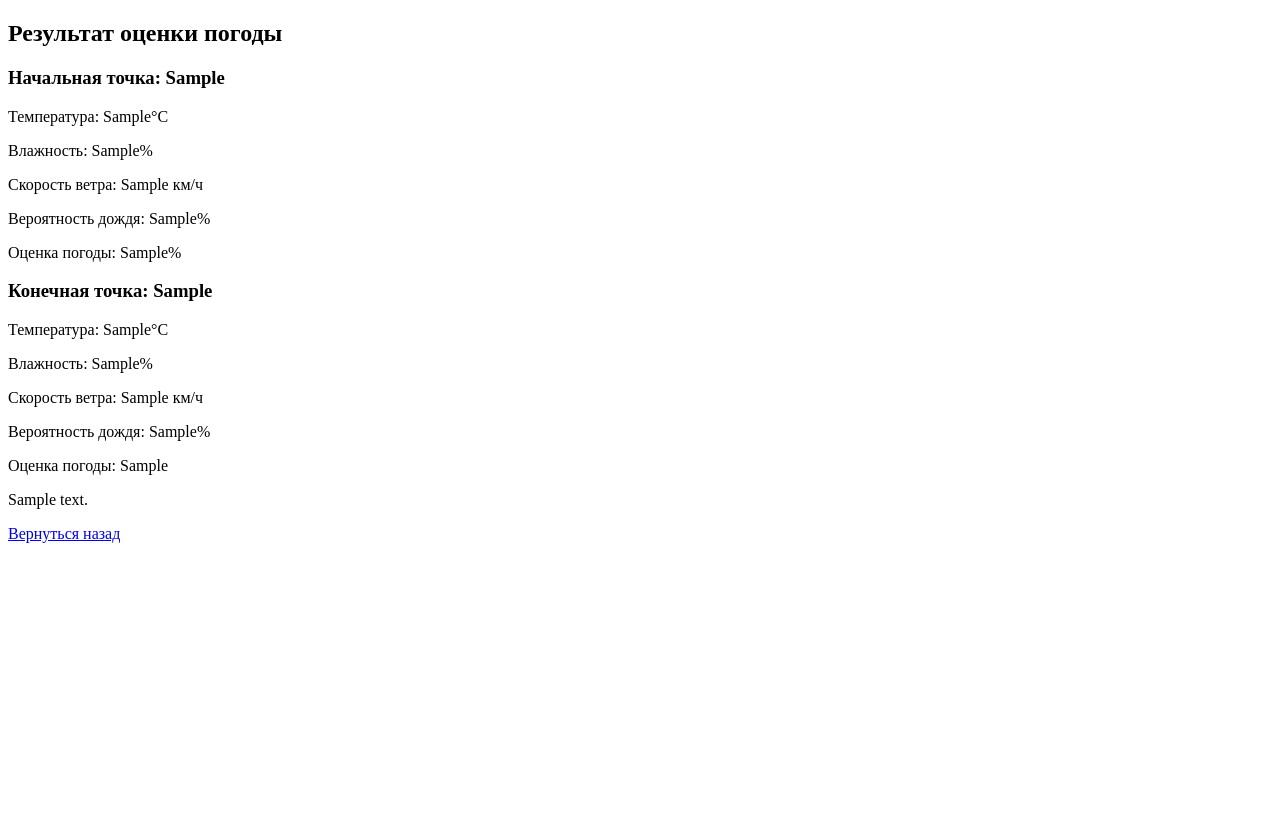
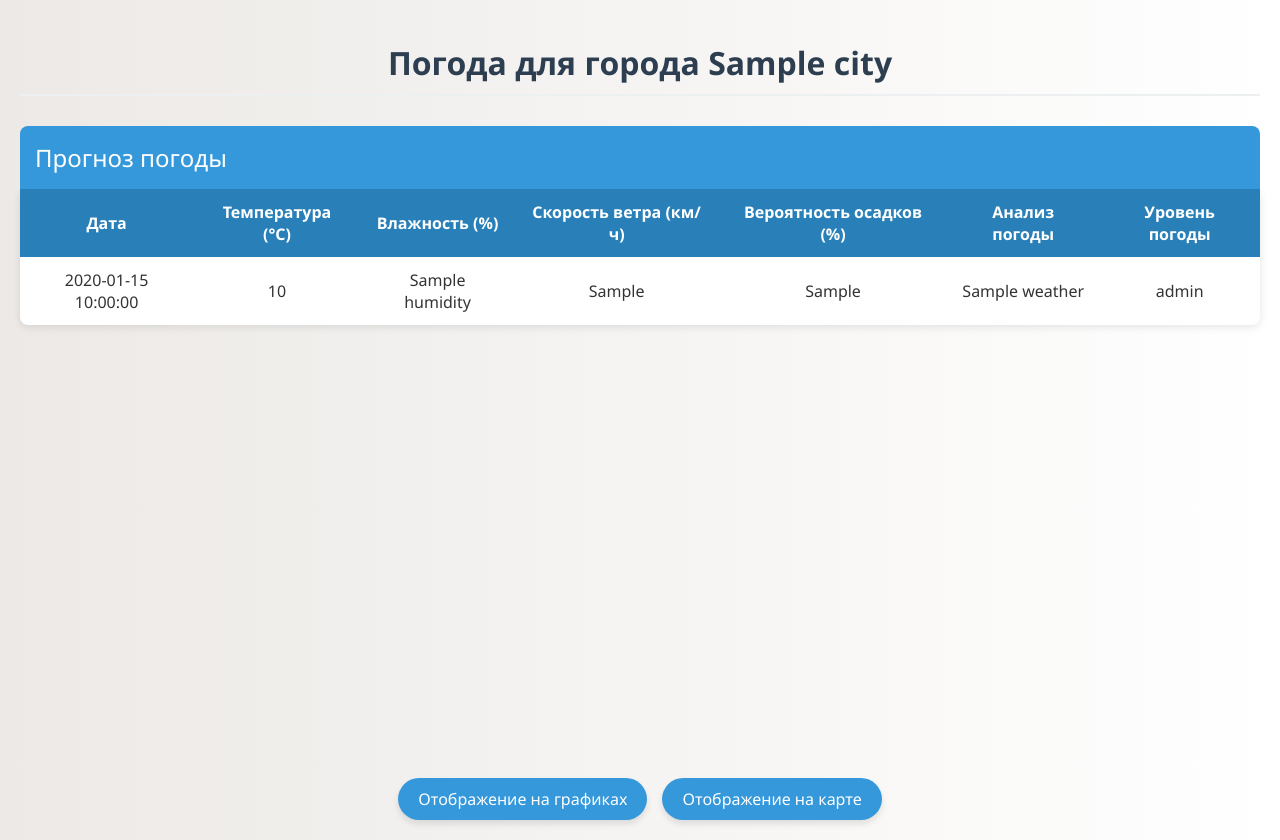
Before and after one commit to Gkoldun/project_weather_api, a Flask app: template templates/result.html in a window 1280 px wide. Before the commit the page ends 543 px from the top, so only its background shows below. Run offline with Flask 3, Linux system fonts and the light colour scheme; the template is opened without the code that fills it: most values are stand-ins (such as "Sample title", 1, 10 or a date in 2020); parts of the project's set-up code (start-up, migrations or seed data) failed here and were passed over.

Commit message:
сделал 3 проект (финальная версия)

```diff
--- a/app.py
+++ b/app.py
@@ -1,135 +1,235 @@
+from flask import Flask, request, render_template
+import plotly.graph_objs as go
+from dash import Dash, dcc, html, Input, Output
+import pandas as pd
 import requests
-from flask import Flask, render_template, request, redirect, url_for, flash
-ъ
-app = Flask(__name__)
-class AccuWeatherClient:
+
+
+class WeatherService:
+    API_URL_CITY_SEARCH = 'http://dataservice.accuweather.com/locations/v1/cities/search'
+    API_URL_WEATHER_1DAY = 'http://dataservice.accuweather.com/forecasts/v1/daily/1day/'
+    API_URL_WEATHER_5DAY = 'http://dataservice.accuweather.com/forecasts/v1/daily/5day/'
+
     def __init__(self, api_key):
         self.api_key = api_key
-        self.base_url = "https://dataservice.accuweather.com"
 
-    def get_location_key(self, city_name):
-        url = f"{self.base_url}/locations/v1/cities/search"
-        params = {
-            'apikey': self.api_key,
-            'q': city_name,
-            'language': 'ru-ru',
-            'details': 'false',
-            'offset': '0'
+    def get_coordinates(self, city):
+        try:
+            params = {'apikey': self.api_key, 'q': city}
+            response = requests.get(self.API_URL_CITY_SEARCH, params=params)
+            response.raise_for_status()
+            return (response.json()[0]['GeoPosition']['Latitude'], response.json()[0]['GeoPosition']['Longitude'])
+        except requests.exceptions.RequestException as e:
+            raise Exception(f"Ошибка при получении координат: {e}")
+
+    def get_city_code(self, city):
+        try:
+            params = {'apikey': self.api_key, 'q': city}
+            response = requests.get(self.API_URL_CITY_SEARCH, params=params)
+            response.raise_for_status()
+            return response.json()[0]['Key']
+        except requests.exceptions.RequestException as e:
+            raise Exception(f"Ошибка при получении кода города: {e}")
+
+    def fetch_weather(self, city_code, forecast_days):
+        try:
+            if forecast_days == '1day':
+                return self._get_daily_weather(city_code)
+            elif forecast_days in ['3day', '5day']:
+                return self._get_weekly_weather(city_code, forecast_days)
+        except requests.exceptions.RequestException as e:
+            raise Exception(f"Ошибка при получении погоды: {e}")
+
+    def _get_daily_weather(self, city_code):
+        params = {'apikey': self.api_key, 'details': 'true', 'metric': 'true'}
+        response = requests.get(self.API_URL_WEATHER_1DAY + city_code, params=params)
+        response.raise_for_status()
+        weather_data = response.json()['DailyForecasts'][0]
+        return {
+            'date': weather_data['Date'][:10],
+            'temp': weather_data['RealFeelTemperatureShade']['Minimum']['Value'],
+            'humidity': weather_data['Day']['RelativeHumidity']['Average'],
+            'wind_speed': weather_data['Day']['Wind']['Speed']['Value'],
+            'precipitation_probability': weather_data['Day']['PrecipitationProbability']
         }
-        response = requests.get(url, params=params)
-        if response.status_code == 200:
-            data = response.json()
-            if data:
-                location_key = data[0]['Key']
-                return location_key
-            else:
-                raise Exception(f"Город '{city_name}' не найден.")
+
+    def _get_weekly_weather(self, city_code, forecast_days):
+        params = {'apikey': self.api_key, 'details': 'true', 'metric': 'true'}
+        response = requests.get(self.API_URL_WEATHER_5DAY + city_code, params=params)
+        response.raise_for_status()
+        weather_list = []
+        days_count = 5 if forecast_days == '5day' else 3
+
+        for day in range(days_count):
+            weather_data = response.json()['DailyForecasts'][day]
+            weather_list.append({
+                'date': weather_data['Date'][:10],
+                'temp': weather_data['RealFeelTemperatureShade']['Minimum']['Value'],
+                'humidity': weather_data['Day']['RelativeHumidity']['Average'],
+                'wind_speed': weather_data['Day']['Wind']['Speed']['Value'],
+                'precipitation_probability': weather_data['Day']['PrecipitationProbability']
+            })
+        return weather_list
+
+    def assess_weather(self, temperature, humidity, wind_speed, rain_probability):
+        assessment = [
+            ("на улицу лучше не выходить, там слишком холодно", temperature <= -40),
+            ("там реальный шторм, если весишь мало, то вероятнее всего летать будешь", wind_speed >= 75),
+            ("идеальная погода, надо на улицу", 11 <= wind_speed < 30 and 15 < temperature < 25 and rain_probability < 30),
+            ("выходи жарить яичницу, только сам не зажарься", temperature > 40 and rain_probability < 30),
+            ("жарко, но может пойдет дождь и будет кайф", temperature > 40 and 30 <= rain_probability <= 75),
+            ("убирай яичницу, сейчас лить будет", temperature > 40 and rain_probability > 75),
+            ("холодновато, оденься потеплее и возьми зонт на всякий", 0 <= temperature <= 15 and wind_speed <= 20 and rain_probability > 50),
+            ("холодновато, возьми еще кофту, зонт оставь дома", 0 <= temperature <= 15 and wind_speed <= 20),
+            ("фу, холодно и ветрено, я бы дома ботал лучше", 0 <= temperature <= 15 and wind_speed > 20),
+            ("лети на улицу, я бы остался дома", temperature < 0 and rain_probability > 70),
+            ("ветер холодно, в общем, оставайся дома", temperature < 0 and wind_speed >= 40),
+            ("так-то пойдет, но холодно", temperature < 0),
+            ("кайфовый дождик", 15 < temperature <= 40 and rain_probability > 55 and wind_speed <= 20),
+            ("ветренный не кайфовый дождик", 15 < temperature <= 40 and rain_probability > 55),
+            ("кайфовый ветер", 15 < temperature <= 40 and rain_probability <= 55 and wind_speed <= 20),
+            ("не кайфовый ветер", 15 < temperature <= 40 and wind_speed > 20),
+            ("кхм, не уверен, что могу дать точные рекомендации на счет этой погоды", True)
+        ]
+
+        for message, condition in assessment:
+            if condition:
+                return message
+
+app = Flask(__name__)
+city_weather_data = {}
+forecast_days = ''
+dash_app = Dash(__name__, server=app, url_base_pathname='/plot/')
+dash_app_map = Dash(__name__, server=app, url_base_pathname='/map/')
+
+API_KEY = 'hbzGw1Dn3qAKYBY3ESzXANo3UfP241dM'
+weather_service = WeatherService(api_key=API_KEY)
+
+dash_app.layout = html.Div([
+    dcc.Dropdown(id='weather_metric',
+                 options=[{'label': 'Температура', 'value': 'temp'},
+                          {'label': 'Скорость ветра', 'value': 'wind_speed'},
+                          {'label': 'Влажность', 'value': 'humidity'},
+                          {'label': 'Вероятность осадков', 'value': 'precipitation_probability'}],
+                 value='temp'),
+    dcc.Graph(id='weather_graph')
+])
+
+dash_app_map.layout = html.Div([
+    dcc.Graph(id='temperature_map')
+])
+
+@dash_app.callback(Output('weather_graph', 'figure'), Input('weather_metric', 'value'))
+def update_graph(selected_metric):
+    figure = go.Figure()
+    metric_translation = {
+        'temp': 'Температура',
+        'wind_speed': 'Скорость ветра',
+        'humidity': 'Влажность',
+        'precipitation_probability': 'Вероятность осадков'
+    }
+    global city_weather_data, forecast_days
+
+    for city, weather_info in city_weather_data.items():
+        if forecast_days == '1day':
+            figure.add_trace(go.Bar(
+                x=[city],
+                y=[weather_info[0][selected_metric]],
+                name=f'{metric_translation[selected_metric]} в {city}'
+            ))
         else:
-            raise Exception(f"Ошибка при поиске города '{city_name}': {response.status_code} - {response.text}")
+            figure.add_trace(go.Scatter(
+                x=[info['date'] for info in weather_info],
+                y=[info[selected_metric] for info in weather_info],
+                mode='lines+markers',
+                name=f'{metric_translation[selected_metric]} в {city}'
+            ))
 
+    figure.update_layout(title="Визуализация погоды для городов",
+                          xaxis_title='Дата' if forecast_days != '1day' else 'Город',
+                          yaxis_title='Значение',
+                          showlegend=True,
+                          template='plotly_white')
 
-    @staticmethod
-    def check_bad_weather(temp,vlazh,wind,rain):
-        if temp <= -40 :
-            return "на улицу лучше не выходить, там слишком холодно"
-        if wind>= 75:
-            return "там реальный шторм, если весишь мало, то вероятнее всего летать будешь"
-        if wind < 11 and temp > 15 and temp < 25 and rain < 30:
-            return "идеальная погода надо на улицу"
-        if temp > 40:
-            if rain < 30:
-                return 'выходи жарить яичницу, только сам не зажарься'
-            if rain >= 30 and rain<= 75:
-                return 'жарко, но может пойдет дождь и будет кайф'
-            if rain > 75:
-                return 'убирай яичницу, сейчас лить будет'
-        if temp >= 0 and temp <= 15:
-            if wind <= 20 :
-                if rain > 50:
-                    return 'холодновато, оденься потеплее и возьми зонт на всякий'
-                else :
-                    return 'холодновато, возбми еще кофту, зонт оставь дома'
-            else :
-                return 'фу, холодно ветренно, я бы дома ботал лучше'
-        if temp<0:
-            if rain>70:
-                return 'let it snow'
-            else :
-                if wind >= 40:
-                    return 'ветер холодно в общем ботай дома'
-                else :
-                    return 'так-то пойдет, но холодно'
-        if temp > 15 and temp<=40:
-            if rain > 55:
-                if wind <= 20:
-                    return 'кайфовый дождик'
-                else :
-                    return 'ветренный не кайфовый дождик'
-            else :
-                if wind <=20:
-                    return 'кайфовый ветер'
-                else :
-                    return 'не кайфовый ветер'
+    return figure
 
-        return 'кхм не уверен, что могу дать точные рекомендации на счет этой погоды'
+@dash_app_map.callback(Output('temperature_map', 'figure'), Input('temperature_map', 'id'))
+def create_map(map_id):
+    global city_weather_data, weather_service
+    latitudes, longitudes, city_names, temperatures = [], [], [], []
 
+    for city, weather_info in city_weather_data.items():
+        city_names.append(city)
+        temperatures.append(f'Температура в {city}: {weather_info[0]["temp"]}')
+        coord = weather_service.get_coordinates(city)
+        latitudes.append(coord[0])
+        longitudes.append(coord[1])
 
-    def get_current_weather(self, city_name):
-        location_key = self.get_location_key(city_name)
-        url = f"{self.base_url}/currentconditions/v1/{location_key}"
-        params = {
-            'apikey': self.api_key,
-            'details': 'true'
-        }
-        response = requests.get(url, params=params)
-        if response.status_code == 200:
-            data = response.json()
-            if not data:
-                raise Exception("Нет данных о текущей погоде.")
-            current = data[0]
-            temp=current['Temperature']['Metric']['Value']
-            vlazh= current.get('RelativeHumidity', 0)
-            wind=current['Wind']['Speed']['Metric']['Value']
-            rain=current.get('PrecipitationProbability', 0)
-            weather = {
-                'температура в градусах цельсия': temp,
-                'влажность (процентное содержание)': vlazh,
-                'скорость ветра': wind,
-                'вероятность дождя': rain,
-                'погодные условия' : self.check_bad_weather(temp,vlazh,wind,rain)
-            }
-            return weather
-        else:
-            raise Exception(f"Ошибка при получении данных о погоде: {response.status_code} - {response.text}")
+    df = pd.DataFrame({'Город': city_names, 'lat': latitudes, 'lon': longitudes, 'Температура': temperatures})
 
+    figure = go.Figure()
+    figure.add_trace(go.Scattermapbox(
+        lat=df['lat'],
+        lon=df['lon'],
+        hovertext=df['Температура'],
+        marker=go.scattermapbox.Marker(size=10, color='red'),
+        mode='lines+markers'
+    ))
+    figure.update_layout(
+        mapbox=dict(
+            style='open-street-map',
+            zoom=3,
+            center={'lat': 55.752, 'lon': 37.619}
+        ),
+        height=500,
+    )
+    return figure
 
-API_KEY = '7pAa2btQjQ2JzkZ84kNLTytTBOZJLpcb'
-weather_client = AccuWeatherClient(API_KEY)
+@app.route('/', methods=['GET', 'POST'])
+def city_weather_view():
+    global city_weather_data, forecast_days
+    city_weather_data = {}
+    forecast_days = ''
 
+    if request.method == 'GET':
+        return render_template('form.html')
+    else:
+        first_city = request.form['first']
+        second_city = request.form['second']
+        additional_cities = request.form
+        forecast_days = request.form['day']
+        city_weather_data[first_city] = []
+        city_weather_data[second_city] = []
 
-@app.route('/', methods=['GET'])
-def home():
-    return render_template('form.html')
+        for key in additional_cities:
+            if key.startswith('city'):
+                city_weather_data[additional_cities[key]] = []
 
-@app.route('/evaluate', methods=['POST'])
-def evaluate():
-    start_city = request.form.get('start_city')
-    end_city = request.form.get('end_city')
+        try:
+            for city in city_weather_data:
+                city_code = weather_service.get_city_code(city)
 
-    try:
-        if not start_city or not end_city:
-            raise Exception("Необходимо указать названия начальной и конечной точек маршрута.")
-        start_weather = weather_client.get_current_weather(start_city)
-        end_weather = weather_client.get_current_weather(end_city)
-        return render_template('result.html',
-                               start_city=start_city,
-                               end_city=end_city,
-                               start_weather=start_weather,
-                               end_weather=end_weather,)
-    except Exception as e:
-        print(f"Произошла ошибка: {e}")
-        flash(str(e), 'error')
-        return redirect(url_for('home'))
+                if forecast_days == '1day':
+                    weather_info = weather_service.fetch_weather(city_code, forecast_days)
+                    analysis = weather_service.assess_weather(weather_info['temp'], weather_info['humidity'],
+                                                              weather_info['wind_speed'], weather_info['precipitation_probability'])
+                    weather_info['weather'] = '. '.join(analysis[:-1])
+                    weather_info['level'] = analysis[-1]
+                    city_weather_data[city].append(weather_info)
+
+                else:
+                    weather_info = weather_service.fetch_weather(city_code, forecast_days)
+                    for day_info in weather_info:
+                        analysis = weather_service.assess_weather(day_info['temp'], day_info['humidity'],
+                                                                  day_info['wind_speed'], day_info['precipitation_probability'])
+                        day_info['weather'] = '. '.join(analysis[:-1])
+                        day_info['level'] = analysis[-1]
+                        city_weather_data[city].append(day_info)
+            return render_template('result.html', city_weather=city_weather_data)
+
+        except Exception as error:
+            return render_template('error.html', error=str(error))
+
 
 if __name__ == '__main__':
     app.run(debug=True)
--- a/templates/result.html
+++ b/templates/result.html
@@ -1,31 +1,141 @@
-<!doctype html>
+<!DOCTYPE html>
 <html lang="ru">
 <head>
-    <meta charset="UTF-8">
-    <title>Результат оценки погоды</title>
+    <meta charset="utf-8">
+    <title>Погода для городов</title>
+    <style>
+        body {
+            font-family: 'Segoe UI', Tahoma, Geneva, Verdana, sans-serif;
+            background: linear-gradient(to right, #ece9e6, #ffffff);
+            color: #333;
+            margin: 0;
+            padding: 20px;
+            min-height: 100vh;
+            display: flex;
+            flex-direction: column;
+        }
+        h1 {
+            color: #2c3e50;
+            text-align: center;
+            margin-bottom: 30px;
+            font-size: 2em;
+            border-bottom: 2px solid #ecf0f1;
+            padding-bottom: 10px;
+        }
+        footer {
+            margin-top: auto;
+            display: flex;
+            justify-content: center;
+            gap: 15px;
+            flex-wrap: wrap;
+        }
+
+        footer a {
+            padding: 10px 20px;
+            background-color: #3498db;
+            color: white;
+            text-decoration: none;
+            border-radius: 25px;
+            box-shadow: 0 4px 6px rgba(0, 0, 0, 0.1);
+            transition: transform 0.2s, background-color 0.3s;
+        }
+
+        footer a:hover {
+            background-color: #2980b9;
+            transform: translateY(-3px);
+        }
+        table {
+            width: 100%;
+            border-collapse: collapse;
+            margin-bottom: 40px;
+            box-shadow: 0 2px 8px rgba(0, 0, 0, 0.1);
+            border-radius: 8px;
+            overflow: hidden;
+            background-color: #ffffff;
+        }
+
+        caption {
+            caption-side: top;
+            padding: 15px;
+            font-size: 1.5em;
+            background-color: #3498db;
+            color: white;
+            text-align: left;
+        }
+
+        th, td {
+            padding: 12px 15px;
+            text-align: center;
+        }
+
+        th {
+            background-color: #2980b9;
+            color: white;
+            font-weight: bold;
+        }
+
+        tr:nth-child(even) {
+            background-color: #f9f9f9;
+        }
+
+        tr:hover {
+            background-color: #dfe6e9;
+            transition: background-color 0.3s;
+        }
+        @media (max-width: 768px) {
+            th, td {
+                padding: 8px 10px;
+                font-size: 0.9em;
+            }
+
+            caption {
+                font-size: 1.2em;
+            }
+
+            footer a {
+                padding: 8px 16px;
+                font-size: 0.9em;
+            }
+        }
+    </style>
 </head>
 <body>
-    <h2>Результат оценки погоды</h2>
-    <div class="weather-data">
-        <h3>Начальная точка: {{ start_city }}</h3>
-        <p>Температура: {{ start_weather['температура в градусах цельсия'] }}°C</p>
-        <p>Влажность: {{ start_weather['влажность (процентное содержание)'] }}%</p>
-        <p>Скорость ветра: {{ start_weather['скорость ветра'] }} км/ч</p>
-        <p>Вероятность дождя: {{ start_weather['вероятность дождя'] }}%</p>
-        <p>Оценка погоды: {{ start_weather['погодные условия'] }}%</p>
 
-        <h3>Конечная точка: {{ end_city }}</h3>
-        <p>Температура: {{ end_weather['температура в градусах цельсия'] }}°C</p>
-        <p>Влажность: {{ end_weather['влажность (процентное содержание)'] }}%</p>
-        <p>Скорость ветра: {{ end_weather['скорость ветра'] }} км/ч</p>
-        <p>Вероятность дождя: {{ end_weather['вероятность дождя'] }}%</p>
-        <p>Оценка погоды: {{ end_weather['погодные условия'] }}</p>
-    </div>
-    <div>
-        <p>{{ result_message }}</p>
-    </div>
-    <div>
-        <a href="{{ url_for('home') }}">Вернуться назад</a>
-    </div>
+    {% for city, weath in city_weather.items() %}
+    <h1>Погода для города {{ city }}</h1>
+    <table>
+        <caption>Прогноз погоды</caption>
+        <thead>
+            <tr>
+                <th>Дата</th>
+                <th>Температура (°C)</th>
+                <th>Влажность (%)</th>
+                <th>Скорость ветра (км/ч)</th>
+                <th>Вероятность осадков (%)</th>
+                <th>Анализ погоды</th>
+                <th>Уровень погоды</th>
+            </tr>
+        </thead>
+        <tbody>
+            {% for day in weath %}
+            <tr>
+                <td>{{ day.date }}</td>
+                <td>{{ day.temp }}</td>
+                <td>{{ day.humidity }}</td>
+                <td>{{ day.wind_speed }}</td>
+                <td>{{ day.precipitation_probability }}</td>
+                <td>{{ day.weather }}</td>
+                <td>{{ day.level }}</td>
+            </tr>
+            {% endfor %}
+        </tbody>
+    </table>
+    {% endfor %}
+
+    <footer>
+        <a href="/plot">Отображение на графиках</a>
+        <a href="/map">Отображение на карте</a>
+    </footer>
+
 </body>
 </html>
```
Also changed, not shown: templates/form.html (+101 -18 lines), README.md.
